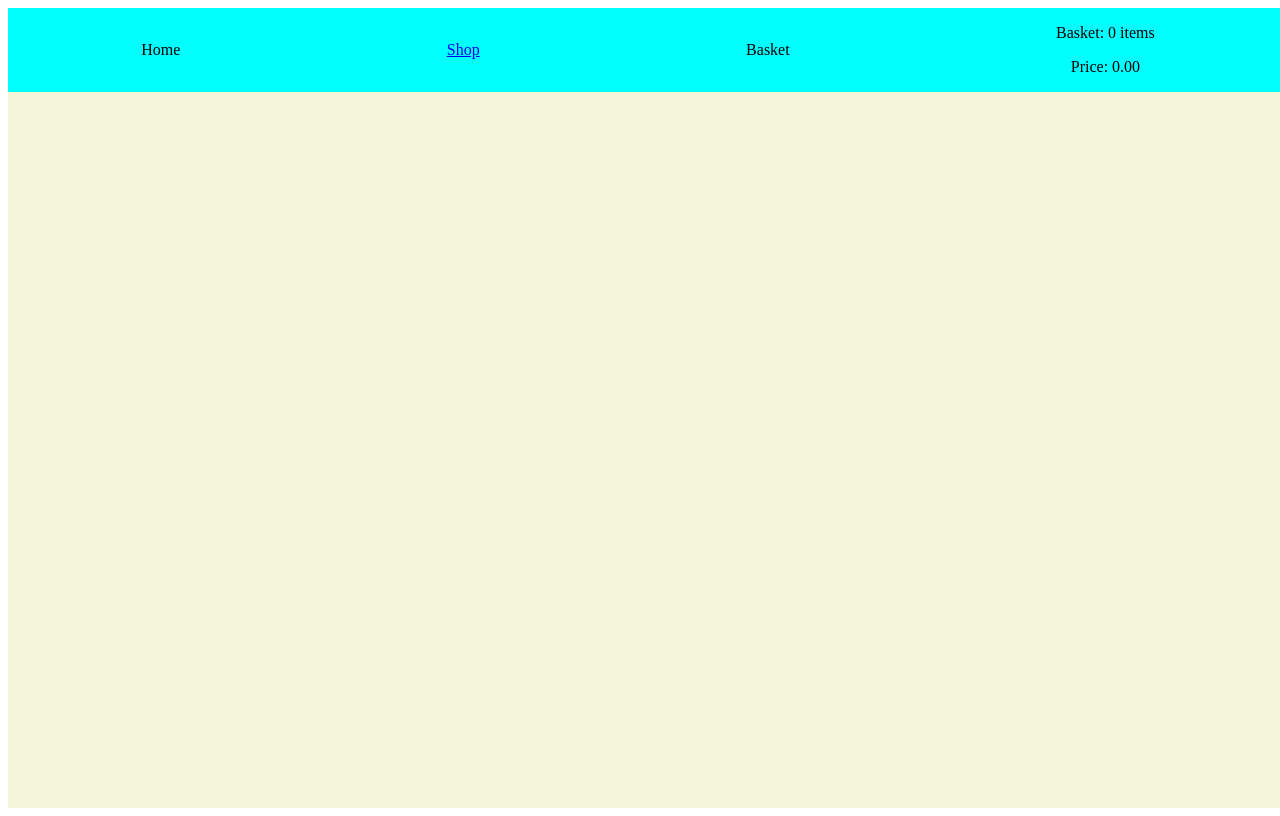
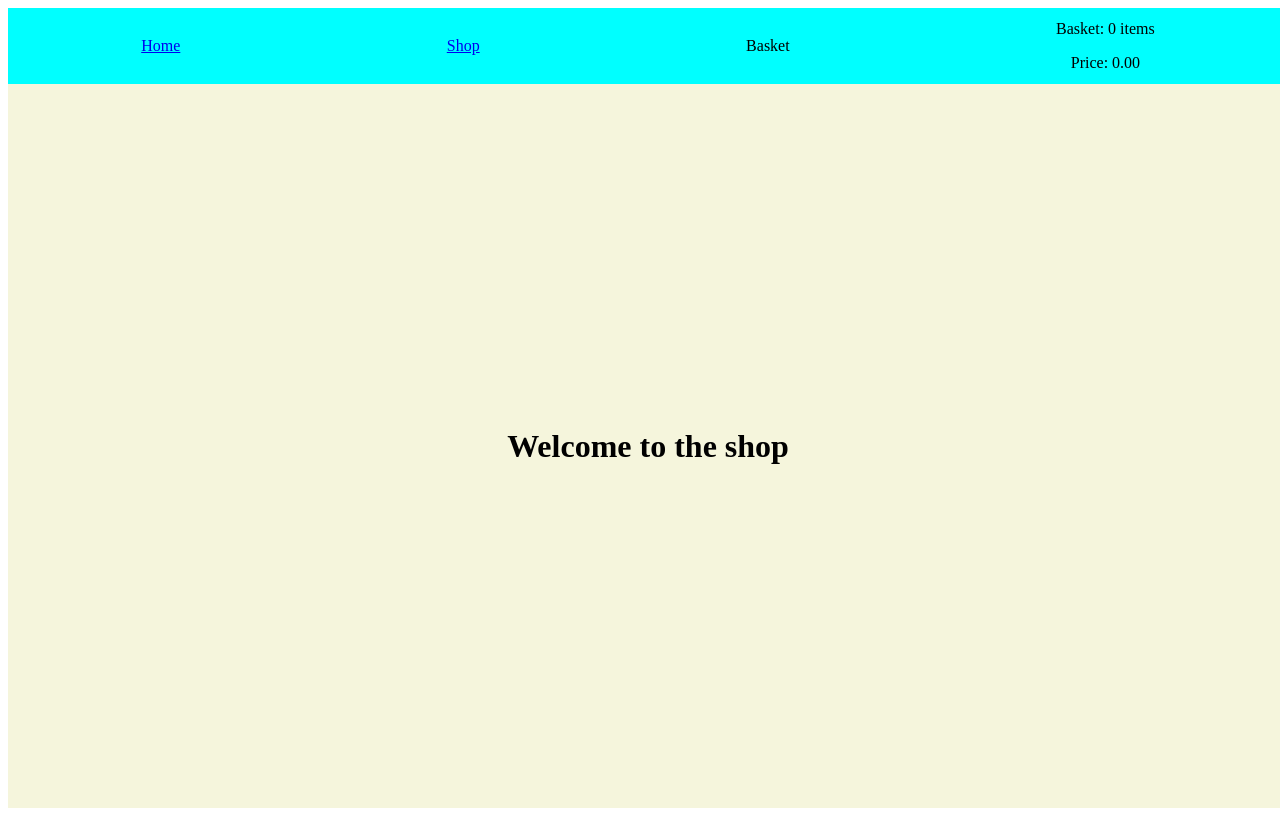
Before and after one commit to dec-gr/odin-shopping-cart, a React (Vite) app: page / in a window 1280 px wide. Built offline with nearby package versions, Linux system fonts and the light colour scheme.

Commit message:
Add home and error pages

```diff
--- /dev/null
+++ b/src/components/ErrorPage/ErrorPage.jsx
@@ -0,0 +1,14 @@
+import { Link } from 'react-router-dom';
+
+const ErrorPage = () => {
+  return (
+    <div>
+      <h1>Oh no, this route doesn't exist!</h1>
+      <Link to="/">
+        You can go back to the home page by clicking here, though!
+      </Link>
+    </div>
+  );
+};
+
+export default ErrorPage;
--- /dev/null
+++ b/src/components/home/Home.jsx
@@ -0,0 +1,11 @@
+import styles from './Home.module.css';
+
+const Home = () => {
+  return (
+    <div className={styles.homeCont}>
+      <h1>Welcome to the shop</h1>
+    </div>
+  );
+};
+
+export default Home;
--- /dev/null
+++ b/src/components/home/Home.module.css
@@ -0,0 +1,6 @@
+.homeCont {
+  display: flex;
+  justify-content: center;
+  align-items: center;
+  height: 100%;
+}
--- a/src/components/nav/NavBar.jsx
+++ b/src/components/nav/NavBar.jsx
@@ -4,7 +4,9 @@ import { Link } from 'react-router-dom';
 const NavBar = (props) => {
   return (
     <div className={styles.navBarCont}>
-      <li>Home</li>
+      <li>
+        <Link to="/">Home</Link>
+      </li>
       <li>
         <Link to="shop">Shop</Link>
       </li>
--- a/src/components/productDetails/ProductDetails.jsx
+++ b/src/components/productDetails/ProductDetails.jsx
@@ -1,7 +1,12 @@
 import QuantityInput from '../quantityInput/QuantityInput';
 import { useState, useEffect } from 'react';
 import styles from './ProductDetails.module.css';
-import { useOutletContext, useParams } from 'react-router-dom';
+import { useOutletContext, useParams, Navigate } from 'react-router-dom';
+
+function isValidId(productId) {
+  console.log(productId >= 1 && productId <= 20);
+  return productId >= 1 && productId <= 20;
+}
 
 function useFetchProductDetails(productId) {
   const [productDetails, setProductDetails] = useState(null);
@@ -28,6 +33,10 @@ const ProductDetails = () => {
   const [basket, handleBasketUpdate] = useOutletContext();
   const { productIdStr } = useParams();
   const productId = Number(productIdStr);
+
+  if (!isValidId(productId)) {
+    return <Navigate to="/shop" replace={true} />;
+  }
 
   const { productDetails, error, loading } = useFetchProductDetails(productId);
 
--- a/src/main.jsx
+++ b/src/main.jsx
@@ -2,7 +2,9 @@ import { StrictMode } from 'react';
 import { createRoot } from 'react-dom/client';
 import App from './App.jsx';
 import Shop from './components/shop/Shop.jsx';
+import Home from './components/home/home.jsx';
 import ProductDetails from './components/productDetails/ProductDetails.jsx';
+import ErrorPage from './components/ErrorPage/ErrorPage.jsx';
 import './index.css';
 
 import { createBrowserRouter, RouterProvider } from 'react-router-dom';
@@ -11,7 +13,9 @@ const router = createBrowserRouter([
   {
     path: '/',
     element: <App />,
+    errorElement: <ErrorPage />,
     children: [
+      { index: true, element: <Home /> },
       { path: 'shop', element: <Shop /> },
       { path: 'product/:productIdStr', element: <ProductDetails /> },
     ],
```
